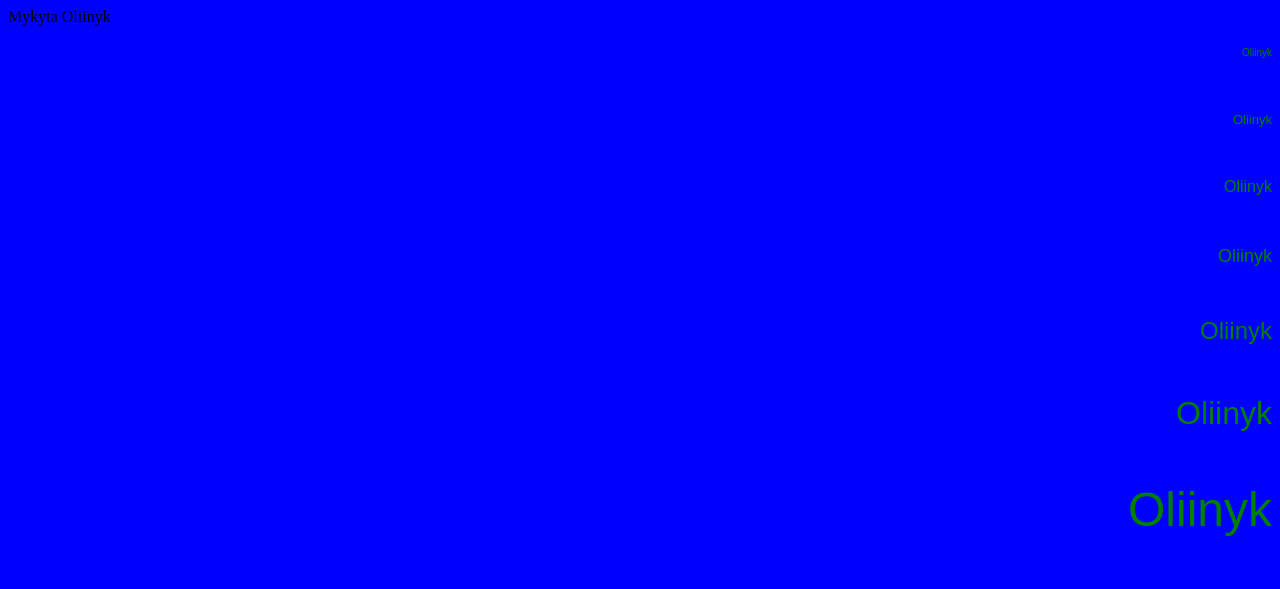
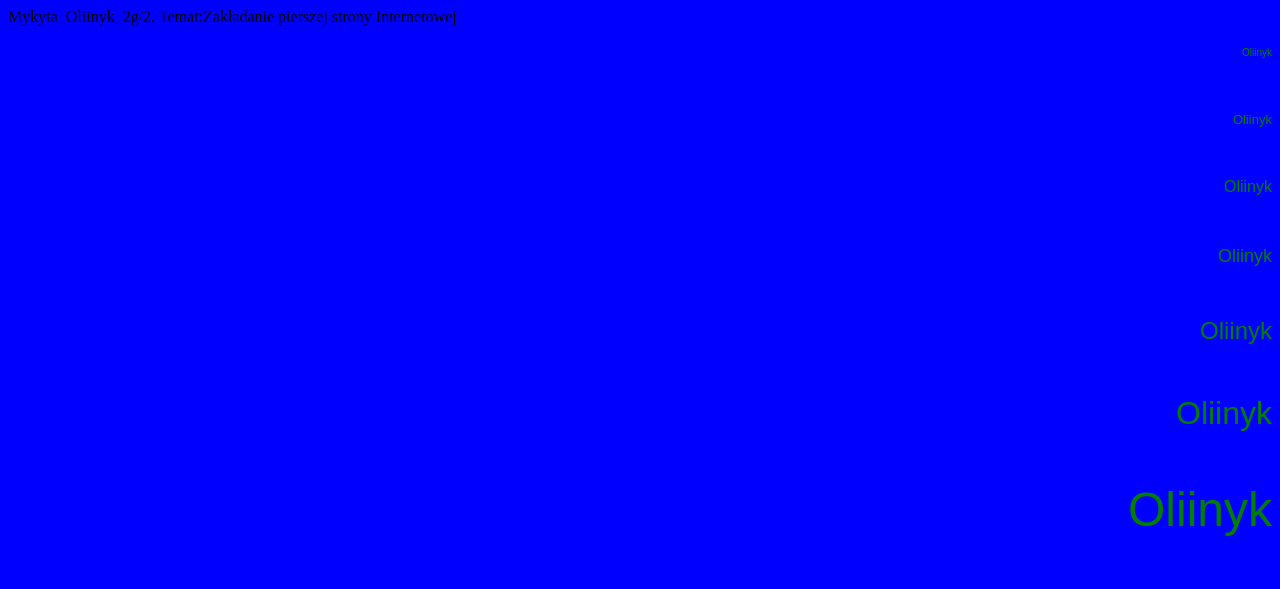
Before and after one commit to NikitaOlijnyk/Mykyta-Oliinyk, a plain HTML site: page index.html in a window 1280 px wide. Shown: the top 589 px of the page. Drawn offline with Linux system fonts and the light colour scheme.

Commit message:
Update index.html

```diff
--- a/index.html
+++ b/index.html
@@ -3,10 +3,10 @@
 	<html>
 		<head>
 			<meta charset="utf-8">
-			<title>Mykyta_Oliinyk_2g/2, Temat:Zakładanie pierszej strony Internetowej</title>
+			<title>Mykyta Oliinyk</title>
 		</head>
 		<body style="background-color: blue;">
-		Mykyta Oliinyk
+		Mykyta_Oliinyk_2g/2, Temat:Zakładanie pierszej strony Internetowej
 		<p align="right"> <font color="green" size="1" face="Arial"> Oliinyk </font> </p> <br>
 		<p align="right"> <font color="green" size="2" face="Arial"> Oliinyk </font> </p> <br>
 		<p align="right"> <font color="green" size="3" face="Arial"> Oliinyk </font> </p> <br>
```
